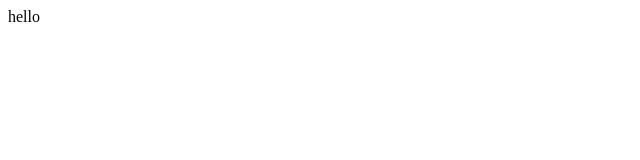
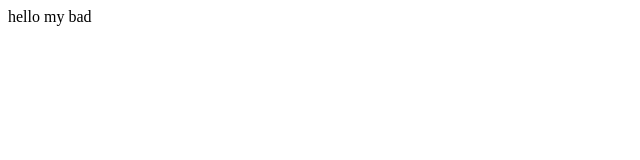
Before and after one commit to siddhantsaurabhjha/simple-to-do, a plain HTML site: page student-task-portal/in.html in a window 1280 px wide. Shown: the full height of the page, 0-640 px from the left. Drawn offline with Linux system fonts and the light colour scheme.

Commit message:
Updated project

```diff
--- a/student-task-portal/in.html
+++ b/student-task-portal/in.html
@@ -1,11 +1,14 @@
 <!DOCTYPE html>
 <html lang="en">
+
 <head>
     <meta charset="UTF-8">
     <meta name="viewport" content="width=device-width, initial-scale=1.0">
     <title>Document</title>
 </head>
+
 <body>
-    hello
+    hello my bad
 </body>
+
 </html>
```
